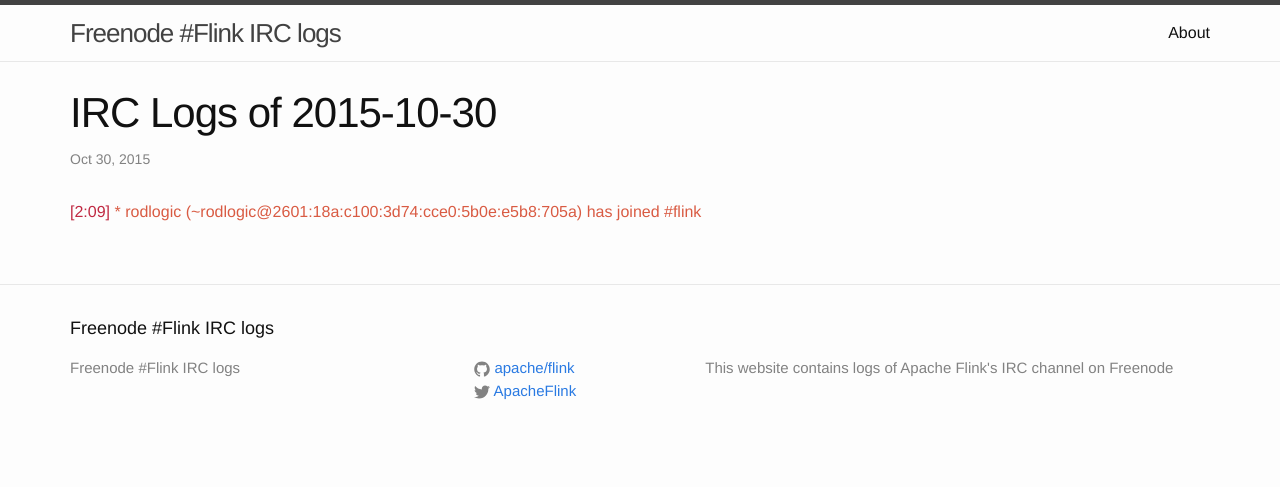
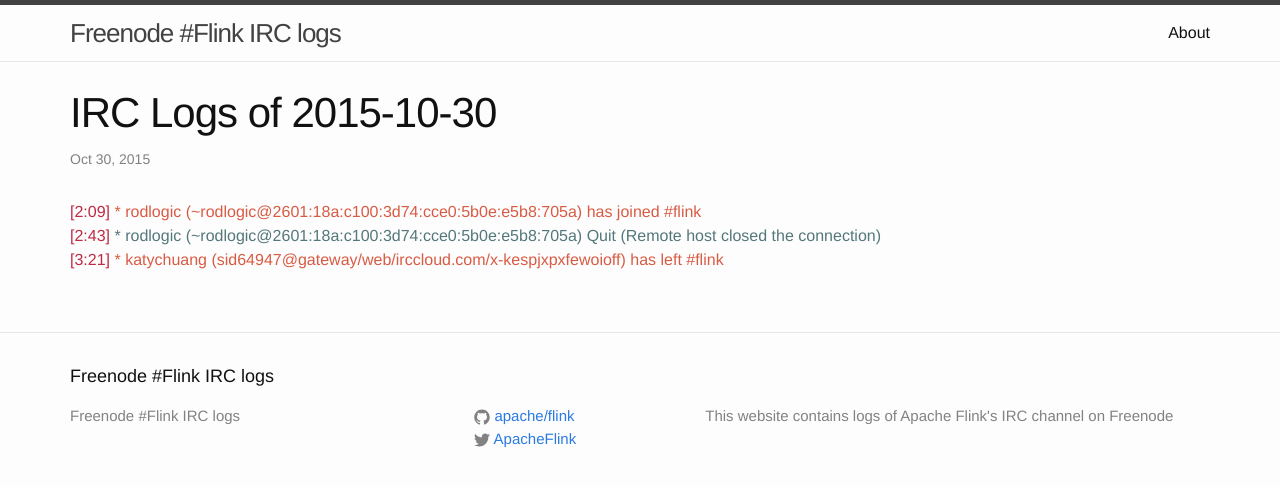
Before and after one commit to flink-irc-logs/flink-irc-logs.github.io, a Jekyll site: the page built from _posts/2015-10-30-logs.markdown, in a window 1280 px wide. Shown: the top 487 px of the page. Built offline with Jekyll 4.4.1, drawn with Linux system fonts in a browser that asks for light colours.

Commit message:
Update of the logs on Fri Oct 30 04:16:16 CET 2015

```diff
--- a/_posts/2015-10-30-logs.markdown
+++ b/_posts/2015-10-30-logs.markdown
@@ -5,3 +5,5 @@
 categories: irc logs
 ---
 <span class="irc-date">[2:09]</span> <span class="irc-green">* rodlogic (~rodlogic@2601:18a:c100:3d74:cce0:5b0e:e5b8:705a) has joined #flink</span><br />
+<span class="irc-date">[2:43]</span> <span class="irc-navy">* rodlogic (~rodlogic@2601:18a:c100:3d74:cce0:5b0e:e5b8:705a) Quit (Remote host closed the connection)</span><br />
+<span class="irc-date">[3:21]</span> <span class="irc-green">* katychuang (sid64947@gateway/web/irccloud.com/x-kespjxpxfewoioff) has left #flink</span><br />
```
